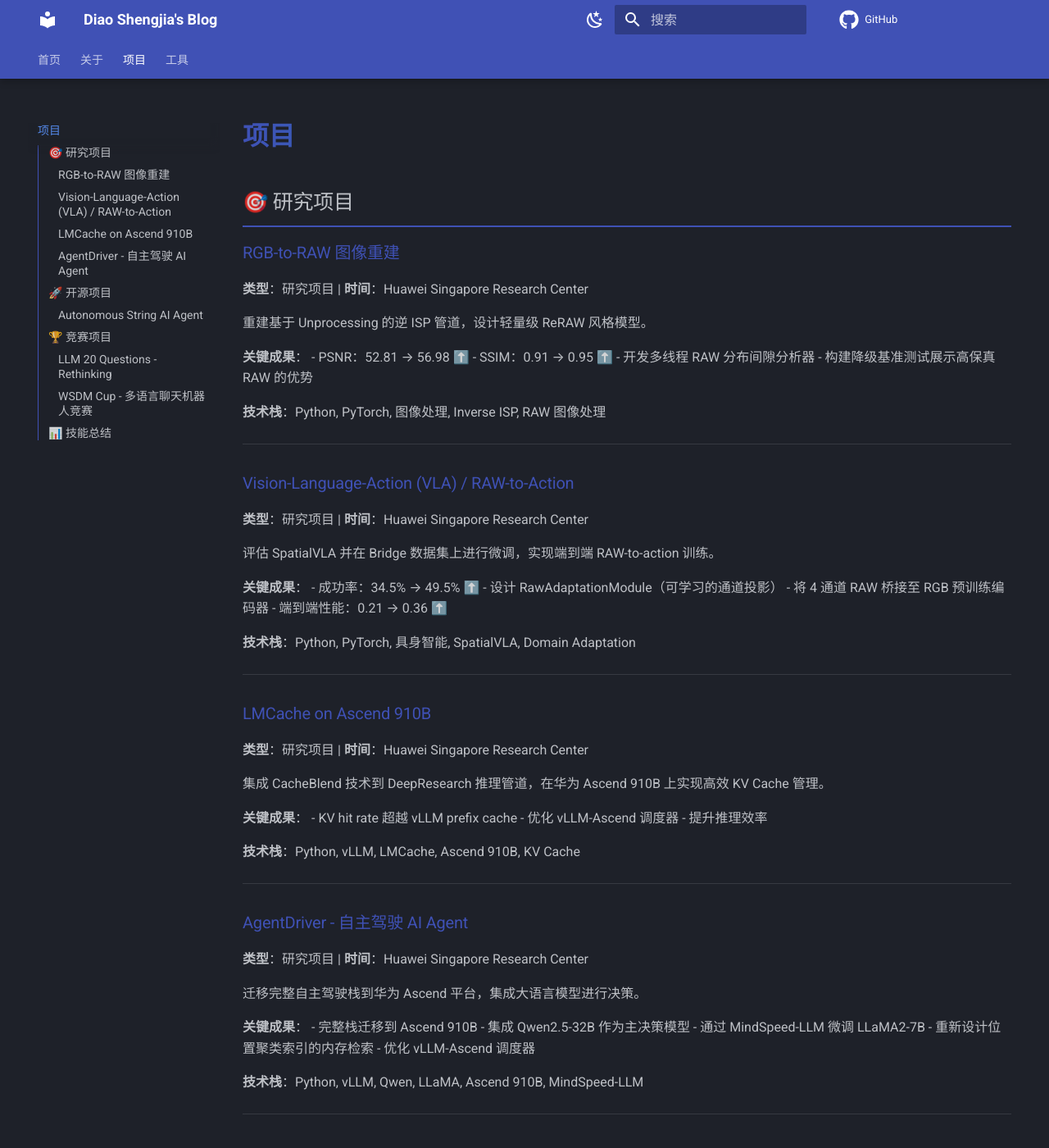
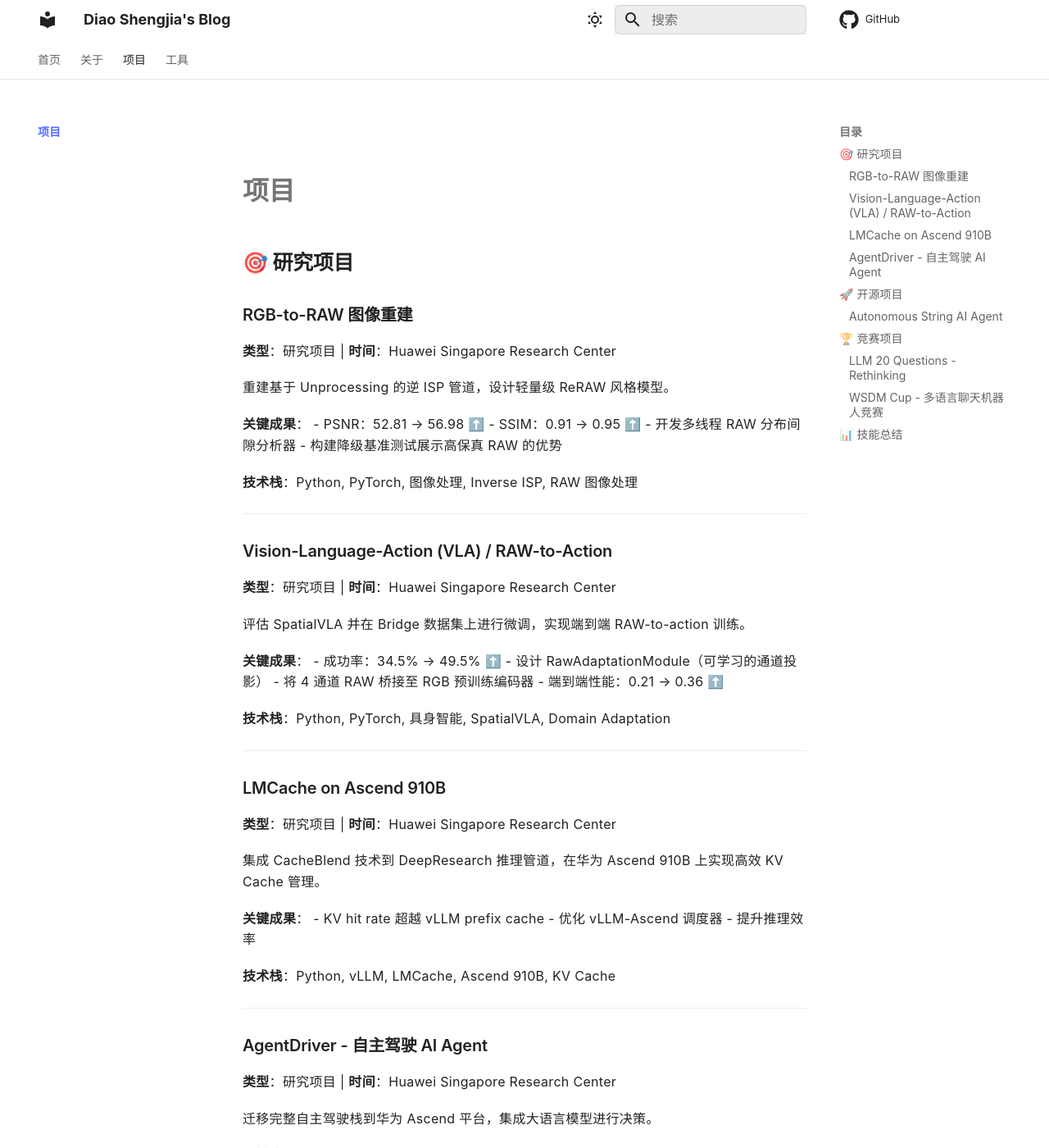
Before and after one commit to GoDiao/blog-source, an MkDocs documentation site: the page built from docs/projects/README.md, in a window 1280 px wide and 1400 px high. Shown: the whole window at 82% size. Built offline with MkDocs 1.6.1 and Material for MkDocs 9.7.7, drawn with Linux system fonts in a browser that asks for light colours; comment, search, counter and statistics services are not loaded.

Commit message:
Redesign to minimalist black & white aesthetic with modern glassmorphism

```diff
--- a/docs/stylesheets/main.css
+++ /dev/null
@@ -1,123 +0,0 @@
-.redacted {
-    color: #000;
-    background-color: #000;
-    border-radius: 3px;
-    transition: all 0.3s ease;
-    cursor: pointer;
-    text-shadow: 0 0 0 #000;
-}
-
-.redacted:hover {
-    color: inherit;
-    background-color: transparent;
-    text-shadow: none;
-}
-
-/* 给卡片增加微弱的悬浮提升感 */
-.md-content__inner img {
-    border-radius: 8px;
-    box-shadow: 0 4px 10px rgba(0, 0, 0, 0.1);
-    transition: transform 0.3s ease;
-}
-
-.md-content__inner img:hover {
-    transform: translateY(-2px);
-}
-
-/* 渐变色标题，让首页更亮眼 */
-.md-main__inner h1 {
-    background: linear-gradient(90deg, #3f51b5, #00bcd4);
-    -webkit-background-clip: text;
-    -webkit-text-fill-color: transparent;
-    background-clip: text;
-    font-weight: 800;
-}
-
-/* 隐藏滚动条，保持极致简约 */
-::-webkit-scrollbar {
-    width: 6px;
-}
-
-::-webkit-scrollbar-thumb {
-    background-color: rgba(0, 0, 0, 0.2);
-    border-radius: 3px;
-}
-
-::-webkit-scrollbar-track {
-    background-color: transparent;
-}
-
-/* 代码块美化 */
-.md-typeset code {
-    background-color: rgba(63, 81, 181, 0.1);
-    color: #3f51b5;
-    padding: 2px 6px;
-    border-radius: 4px;
-    font-weight: 500;
-}
-
-.md-typeset pre {
-    background-color: #1e1e2e;
-    border-radius: 8px;
-    box-shadow: 0 4px 12px rgba(0, 0, 0, 0.15);
-}
-
-/* 标题美化 */
-.md-typeset h2 {
-    border-bottom: 2px solid #3f51b5;
-    padding-bottom: 0.5rem;
-    margin-top: 2rem;
-}
-
-.md-typeset h3 {
-    color: #3f51b5;
-}
-
-/* 链接美化 */
-.md-typeset a {
-    color: #3f51b5;
-    text-decoration: none;
-    transition: all 0.3s ease;
-    border-bottom: 1px solid transparent;
-}
-
-.md-typeset a:hover {
-    border-bottom: 1px solid #3f51b5;
-    opacity: 0.8;
-}
-
-/* 引用块美化 */
-.md-typeset blockquote {
-    border-left: 4px solid #3f51b5;
-    background-color: rgba(63, 81, 181, 0.05);
-    padding: 1rem;
-    border-radius: 4px;
-}
-
-/* 任务列表美化 */
-.md-typeset .task-list-item {
-    list-style-type: none;
-}
-
-/* 表格美化 */
-.md-typeset table {
-    border-collapse: collapse;
-}
-
-.md-typeset table tbody tr:hover {
-    background-color: rgba(63, 81, 181, 0.05);
-}
-
-/* 深色模式调整 */
-[data-md-color-scheme="slate"] .md-typeset code {
-    background-color: rgba(100, 200, 255, 0.1);
-    color: #64c8ff;
-}
-
-[data-md-color-scheme="slate"] .md-typeset a {
-    color: #64c8ff;
-}
-
-[data-md-color-scheme="slate"] .md-typeset a:hover {
-    border-bottom: 1px solid #64c8ff;
-}
--- /dev/null
+++ b/docs/stylesheets/modern.css
@@ -0,0 +1,294 @@
+/* 1. 字体与间距优化：使用更具现代感的字体栈 */
+:root {
+  --md-text-font: "Inter", "Readex Pro", "Noto Sans SC", sans-serif;
+  --md-code-font: "JetBrains Mono", "Fira Code", monospace;
+  --md-primary-fg-color: #000000;
+}
+
+/* 2. 彻底去掉顶栏阴影，改为极细的底线或毛玻璃效果 */
+.md-header {
+  background-color: rgba(255, 255, 255, 0.8) !important;
+  backdrop-filter: blur(20px);
+  box-shadow: none !important;
+  border-bottom: 1px solid rgba(0, 0, 0, 0.05);
+}
+
+[data-md-color-scheme="slate"] .md-header {
+  background-color: rgba(15, 18, 20, 0.8) !important;
+  border-bottom: 1px solid rgba(255, 255, 255, 0.05);
+}
+
+/* 3. 去掉导航栏的笨重感 */
+.md-tabs {
+  background-color: transparent !important;
+  border-bottom: none;
+}
+
+/* 4. 代码块：高级感的核心 */
+.highlight {
+  border-radius: 12px !important;
+  border: 1px solid rgba(0, 0, 0, 0.05);
+  box-shadow: 0 10px 30px rgba(0, 0, 0, 0.03);
+}
+
+[data-md-color-scheme="slate"] .highlight {
+  border: 1px solid rgba(255, 255, 255, 0.05);
+  background-color: #0d1117 !important;
+}
+
+/* 5. 标题动效：增加呼吸感 */
+article h1 {
+  font-weight: 800 !important;
+  letter-spacing: -0.02em;
+  margin-top: 2em !important;
+  margin-bottom: 1.5em !important;
+}
+
+article h2 {
+  font-weight: 700 !important;
+  letter-spacing: -0.01em;
+  margin-top: 1.8em !important;
+  margin-bottom: 1em !important;
+  border-bottom: none !important;
+}
+
+article h3 {
+  font-weight: 600 !important;
+  margin-top: 1.5em !important;
+  margin-bottom: 0.8em !important;
+}
+
+/* 6. 侧边栏样式：弱化非活跃项 */
+.md-nav__link {
+  transition: all 0.2s ease;
+  opacity: 0.7;
+}
+
+.md-nav__link--active {
+  opacity: 1 !important;
+  font-weight: 600;
+  color: var(--md-accent-fg-color) !important;
+}
+
+/* 7. 内容区域：增加呼吸感 */
+.md-content {
+  line-height: 1.8;
+  letter-spacing: 0.3px;
+}
+
+.md-typeset p {
+  margin-bottom: 1.2em;
+}
+
+/* 8. 链接样式：极简风格 */
+.md-typeset a {
+  color: #000;
+  text-decoration: none;
+  border-bottom: 1px solid #000;
+  transition: all 0.2s ease;
+}
+
+.md-typeset a:hover {
+  opacity: 0.6;
+}
+
+[data-md-color-scheme="slate"] .md-typeset a {
+  color: #fff;
+  border-bottom: 1px solid #fff;
+}
+
+[data-md-color-scheme="slate"] .md-typeset a:hover {
+  opacity: 0.7;
+}
+
+/* 9. 代码内联样式 */
+.md-typeset code {
+  background-color: rgba(0, 0, 0, 0.05);
+  color: #000;
+  padding: 2px 6px;
+  border-radius: 4px;
+  font-weight: 500;
+  font-family: var(--md-code-font);
+}
+
+[data-md-color-scheme="slate"] .md-typeset code {
+  background-color: rgba(255, 255, 255, 0.1);
+  color: #fff;
+}
+
+/* 10. 代码块 */
+.md-typeset pre {
+  background-color: #f5f5f5;
+  border-radius: 12px;
+  box-shadow: 0 10px 30px rgba(0, 0, 0, 0.03);
+  border: 1px solid rgba(0, 0, 0, 0.05);
+  padding: 1.2em !important;
+}
+
+[data-md-color-scheme="slate"] .md-typeset pre {
+  background-color: #0d1117;
+  border: 1px solid rgba(255, 255, 255, 0.05);
+}
+
+/* 11. 引用块 */
+.md-typeset blockquote {
+  border-left: 3px solid #000;
+  background-color: rgba(0, 0, 0, 0.02);
+  padding: 1em;
+  border-radius: 4px;
+  margin: 1.5em 0;
+}
+
+[data-md-color-scheme="slate"] .md-typeset blockquote {
+  border-left: 3px solid #fff;
+  background-color: rgba(255, 255, 255, 0.02);
+}
+
+/* 12. 表格 */
+.md-typeset table {
+  border-collapse: collapse;
+  margin: 1.5em 0;
+}
+
+.md-typeset table tbody tr:hover {
+  background-color: rgba(0, 0, 0, 0.02);
+}
+
+[data-md-color-scheme="slate"] .md-typeset table tbody tr:hover {
+  background-color: rgba(255, 255, 255, 0.02);
+}
+
+/* 13. 列表 */
+.md-typeset ul,
+.md-typeset ol {
+  margin: 1em 0;
+  padding-left: 1.5em;
+}
+
+.md-typeset li {
+  margin: 0.5em 0;
+}
+
+/* 14. 侧边栏背景 */
+.md-sidebar {
+  background-color: transparent;
+}
+
+/* 15. 主容器 */
+.md-main {
+  background-color: #fff;
+}
+
+[data-md-color-scheme="slate"] .md-main {
+  background-color: #0f1217;
+}
+
+/* 16. 页脚 */
+.md-footer {
+  background-color: #f5f5f5;
+  border-top: 1px solid rgba(0, 0, 0, 0.05);
+}
+
+[data-md-color-scheme="slate"] .md-footer {
+  background-color: #0d1117;
+  border-top: 1px solid rgba(255, 255, 255, 0.05);
+}
+
+/* 17. 搜索框 */
+.md-search__input {
+  border-radius: 8px;
+  border: 1px solid rgba(0, 0, 0, 0.1);
+}
+
+[data-md-color-scheme="slate"] .md-search__input {
+  border: 1px solid rgba(255, 255, 255, 0.1);
+}
+
+/* 18. 隐藏滚动条，保持极致简约 */
+::-webkit-scrollbar {
+  width: 6px;
+}
+
+::-webkit-scrollbar-thumb {
+  background-color: rgba(0, 0, 0, 0.2);
+  border-radius: 3px;
+}
+
+::-webkit-scrollbar-track {
+  background-color: transparent;
+}
+
+[data-md-color-scheme="slate"] ::-webkit-scrollbar-thumb {
+  background-color: rgba(255, 255, 255, 0.2);
+}
+
+/* 19. 任务列表 */
+.md-typeset .task-list-item {
+  list-style-type: none;
+  margin-left: 0;
+}
+
+/* 20. 图片 */
+.md-content__inner img {
+  border-radius: 8px;
+  box-shadow: 0 4px 12px rgba(0, 0, 0, 0.08);
+  transition: transform 0.3s ease;
+}
+
+.md-content__inner img:hover {
+  transform: translateY(-2px);
+  box-shadow: 0 8px 20px rgba(0, 0, 0, 0.12);
+}
+
+[data-md-color-scheme="slate"] .md-content__inner img {
+  box-shadow: 0 4px 12px rgba(0, 0, 0, 0.3);
+}
+
+[data-md-color-scheme="slate"] .md-content__inner img:hover {
+  box-shadow: 0 8px 20px rgba(0, 0, 0, 0.4);
+}
+
+/* 21. 标签和徽章 */
+.md-typeset .md-badge {
+  background-color: #000;
+  color: #fff;
+  padding: 0.2em 0.6em;
+  border-radius: 4px;
+  font-size: 0.75em;
+  font-weight: 600;
+}
+
+[data-md-color-scheme="slate"] .md-typeset .md-badge {
+  background-color: #fff;
+  color: #000;
+}
+
+/* 22. 提示框 */
+.md-typeset .admonition {
+  border-left: 4px solid #000;
+  background-color: rgba(0, 0, 0, 0.02);
+  border-radius: 4px;
+  padding: 1em;
+  margin: 1.5em 0;
+}
+
+[data-md-color-scheme="slate"] .md-typeset .admonition {
+  border-left: 4px solid #fff;
+  background-color: rgba(255, 255, 255, 0.02);
+}
+
+/* 23. 导航面包屑 */
+.md-breadcrumbs {
+  font-size: 0.85em;
+  opacity: 0.7;
+}
+
+/* 24. 内容最大宽度 */
+.md-content__inner {
+  max-width: 900px;
+}
+
+/* 25. 平滑过渡 */
+* {
+  transition: background-color 0.2s ease, color 0.2s ease;
+}
--- a/mkdocs.yml
+++ b/mkdocs.yml
@@ -11,38 +11,30 @@ theme:
   icon:
     repo: fontawesome/brands/github
   palette:
+    - scheme: default
+      primary: white
+      accent: black
+      toggle:
+        icon: material/weather-sunny
+        name: 切换至深色模式
     - scheme: slate
-      primary: indigo
-      accent: cyan
+      primary: black
+      accent: grey
       toggle:
         icon: material/weather-night
         name: 切换至亮色模式
-    - scheme: default
-      primary: indigo
-      accent: indigo
-      toggle:
-        icon: material/weather-sunny
-        name: 切换至深色模式
   features:
     - navigation.instant
     - navigation.instant.progress
-    - navigation.tracking
     - navigation.tabs
     - navigation.tabs.sticky
     - navigation.sections
-    - navigation.expand
     - navigation.path
     - navigation.top
-    - navigation.footer
+    - content.code.copy
     - content.code.annotate
-    - content.code.copy
-    - content.tooltips
     - toc.follow
-    - toc.integrate
     - header.autohide
-    - search.suggest
-    - search.highlight
-    - search.share
 
 nav:
   - 首页: index.md
@@ -94,7 +86,7 @@ markdown_extensions:
       emoji_generator: !!python/name:material.extensions.emoji.to_svg
 
 extra_css:
-  - stylesheets/main.css
+  - stylesheets/modern.css
 
 extra_javascript:
   - javascripts/mathjax.js
```
